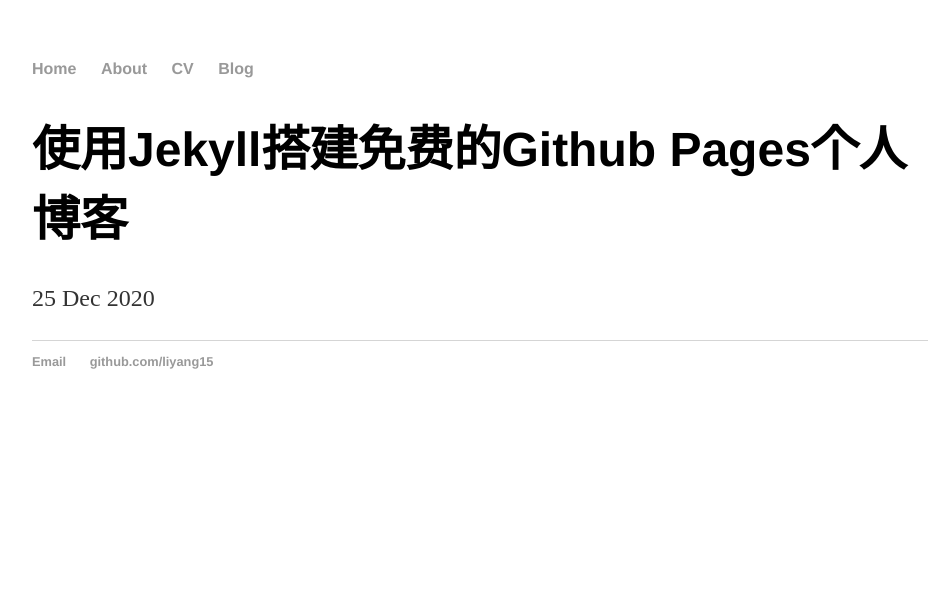
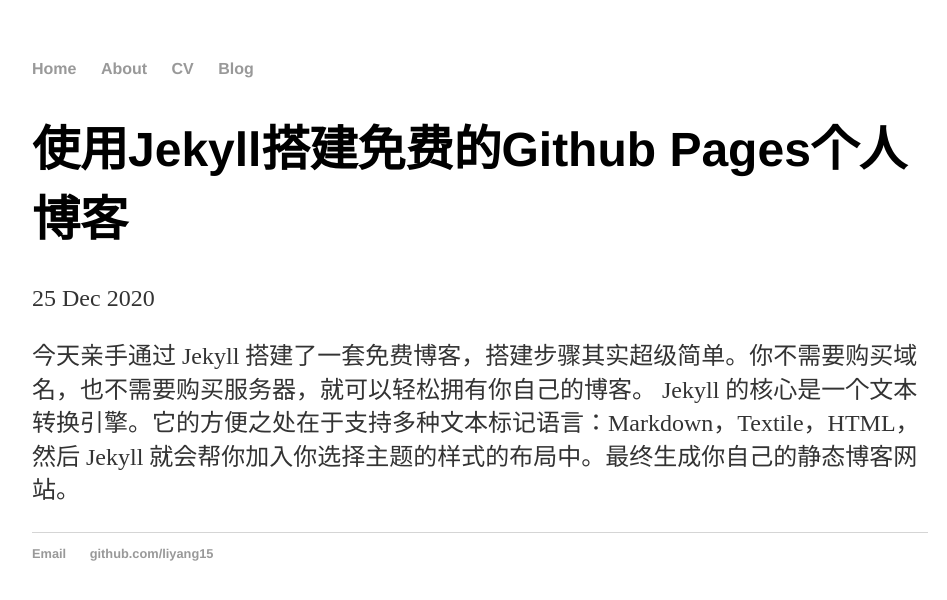
Before and after one commit to liyang15/liyang15.github.io, a Jekyll site: the page built from _posts/2020-12-25-using-jekyll.md, in a window 1280 px wide. Shown: the top 600 px of the page, without its empty margins (160-1107 px from the left). Built offline with Jekyll 4.4.1, drawn with Linux system fonts in a browser that asks for light colours.

Commit message:
Update 2020-12-25-using-jekyll.md

```diff
--- a/_posts/2020-12-25-using-jekyll.md
+++ b/_posts/2020-12-25-using-jekyll.md
@@ -3,3 +3,6 @@
 title:  "使用Jekyll搭建免费的Github Pages个人博客"
 categories: jekyll update
 ---
+
+今天亲手通过 Jekyll 搭建了一套免费博客，搭建步骤其实超级简单。你不需要购买域名，也不需要购买服务器，就可以轻松拥有你自己的博客。
+Jekyll 的核心是一个文本转换引擎。它的方便之处在于支持多种文本标记语言：Markdown，Textile，HTML，然后 Jekyll 就会帮你加入你选择主题的样式的布局中。最终生成你自己的静态博客网站。
```
